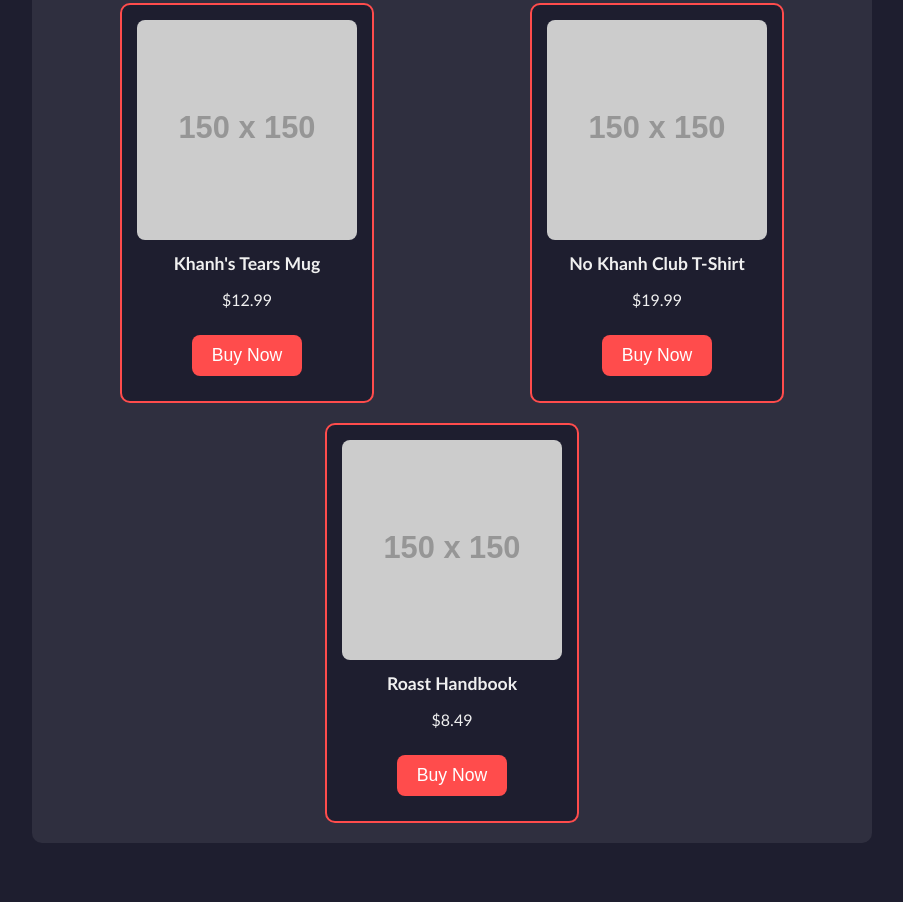
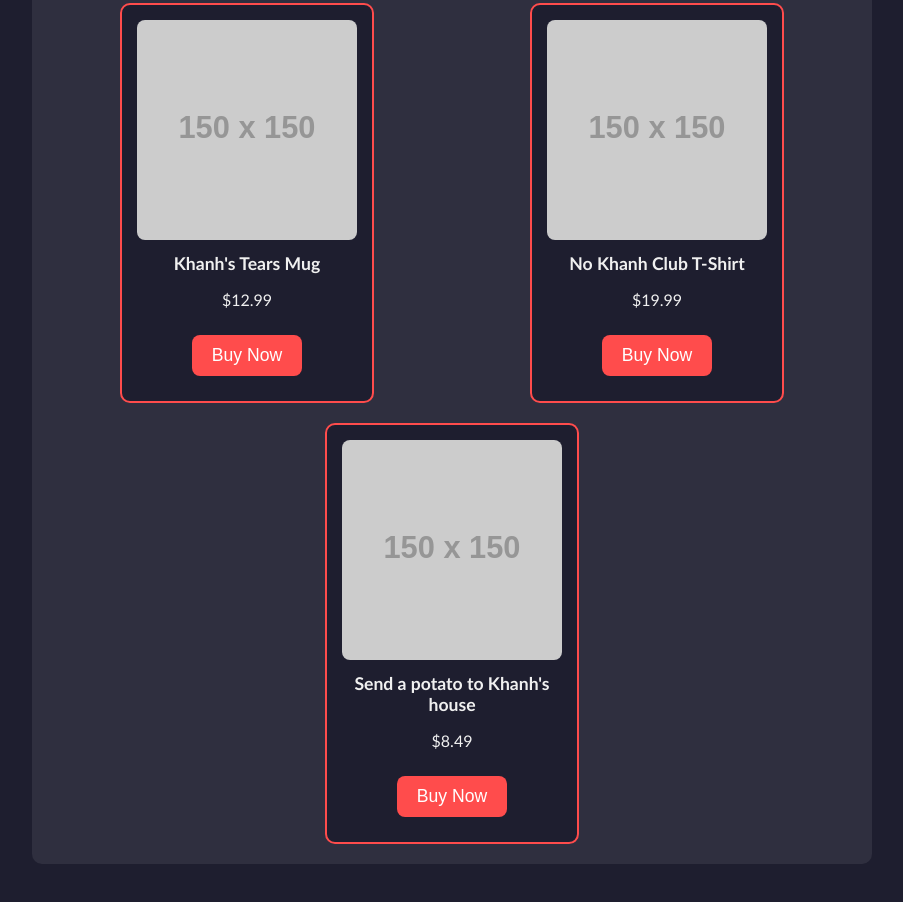
Before and after one commit to calvisnerd/khanhhate-club, a plain HTML site: page index.html in a window 1280 px wide. Shown: the part 1253-2155 px from the top of the page, without its empty margins (188-1091 px from the left). Drawn offline with Linux system fonts and the light colour scheme; placeholder pictures from the web are drawn by us.

Commit message:
Update index.html

```diff
--- a/index.html
+++ b/index.html
@@ -215,7 +215,7 @@
     </div>
     <div class="item">
       <img src="https://via.placeholder.com/150?text=Roast+Handbook" alt="Roast Handbook">
-      <h4>Roast Handbook</h4>
+      <h4>Send a potato to Khanh's house</h4>
       <p>$8.49</p>
       <button class="button" onclick="alert('Out of stock — Khanh burned them all.')">Buy Now</button>
     </div>
```
